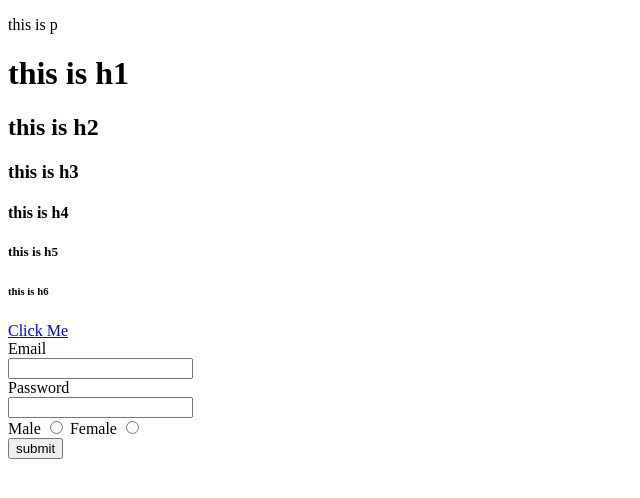
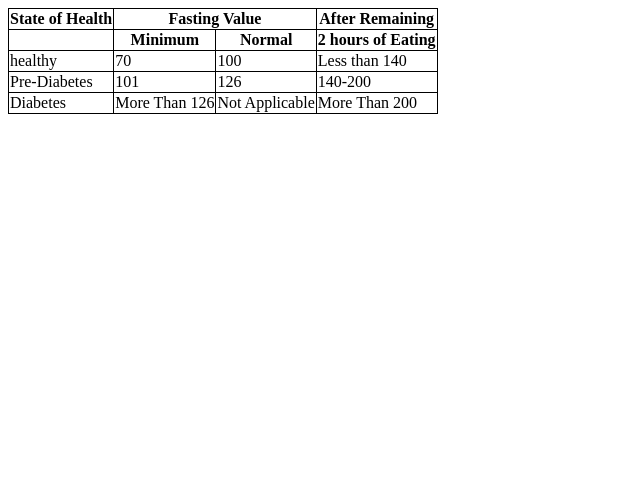
Before and after one commit to rakesh1796/index3.html, a plain HTML site: page index.html in a window 1280 px wide. Shown: the whole page, without its empty margins (0-640 px from the left). Drawn offline with Linux system fonts and the light colour scheme.

Commit message:
index.html

```diff
--- a/index.html
+++ b/index.html
@@ -1,28 +1,56 @@
 <!DOCTYPE html>
 <html lang="en">
+
 <head>
     <meta charset="UTF-8">
-    <title>Html class</title>
+    <meta name="viewport" content="width=device-width, initial-scale=1.0">
+    <title>Document</title>
+    <style>
+        table,
+        th,
+        td {
+            border: 1px solid black;
+            border-collapse: collapse;
+    </style>
 </head>
+
 <body>
-    <p>this is p</p>
-    <h1>this is h1</h1>
-    <h2>this is h2</h2>
-    <h3>this is h3</h3>
-    <h4>this is h4</h4>
-    <h5>this is h5</h5>
-    <h6>this is h6</h6>
-    <a href="form.html" target="_blank">Click Me</a>
-    <form>
-     <label for="email">Email</label><br>
-     <input type="email" name="" id="email"><br>
-     <label for="password">Password</label><br>
-     <input type="password" name="" id="password"><br>
-    <label for="male">Male</label>
-    <input type="radio" name="gender" id="male">
-    <label for="female">Female</label>
-    <input type="radio" name="gender" id="female"><br>
-    <input type="submit" value="submit">
-    </form>
+    <table>
+        <thead>
+            <tr>
+                <th>State of Health</th>
+                <th colspan="2">Fasting Value</th>
+                <th>After Remaining</th>
+            </tr>
+        </thead>
+
+        <tbody>
+            <tr>
+                <th></th>
+                <th>Minimum</th>
+                <th>Normal</th>
+                <th>2 hours of Eating</th>
+            </tr>
+            <tr>
+                <td>healthy</td>
+                <td>70</td>
+                <td>100</td>
+                <td>Less than 140</td>
+            </tr>
+            <tr>
+                <td>Pre-Diabetes</td>
+                <td>101</td>
+                <td>126</td>
+                <td>140-200</td>
+            </tr>
+            <tr>
+                <td>Diabetes</td>
+                <td>More Than 126</td>
+                <td>Not Applicable</td>
+                <td>More Than 200</td>
+            </tr>
+        </tbody>
+    </table>
 </body>
+
 </html>
```
